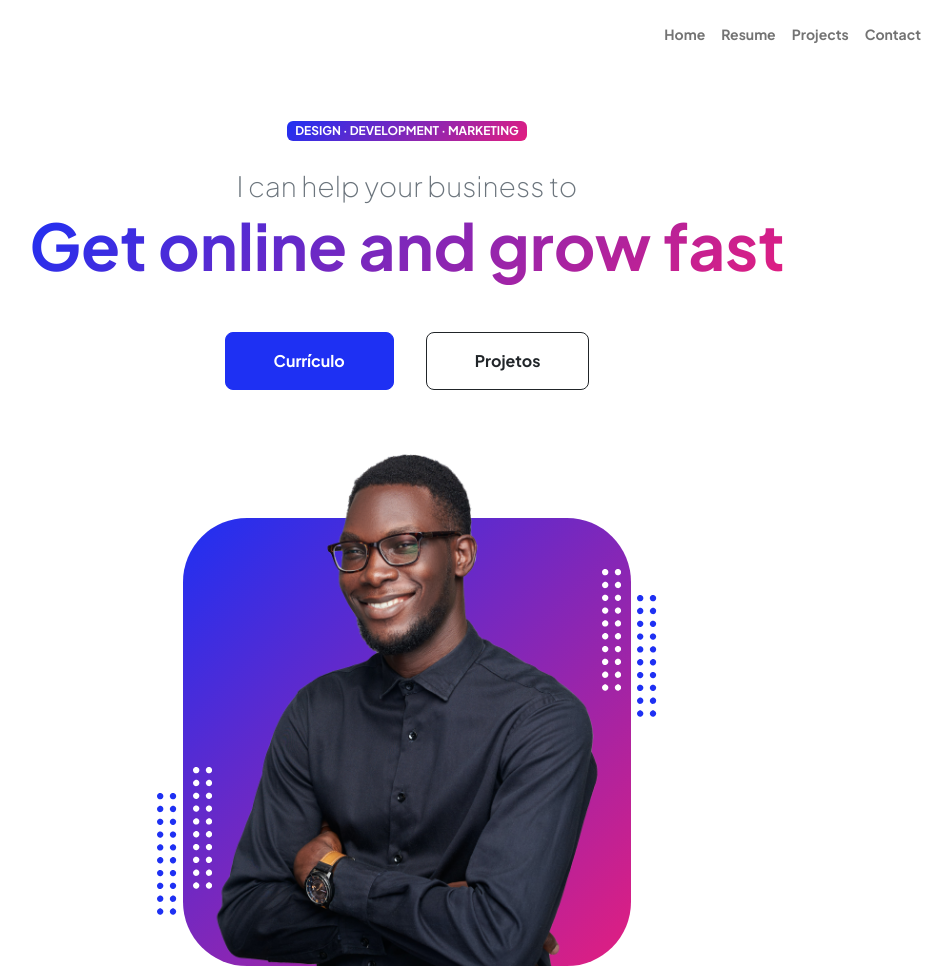
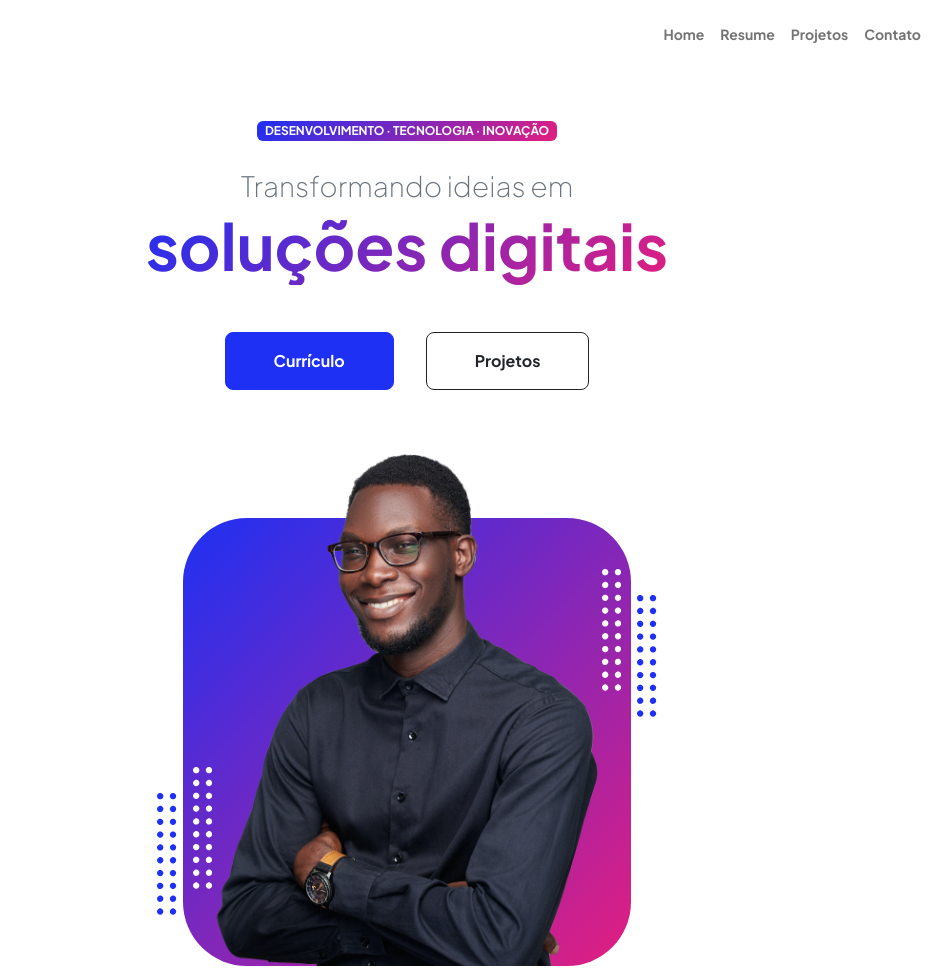
Before and after one commit to LucasPeixotoN/My-portfolio, a plain HTML site: page startbootstrap-personal-gh-pages/index.html in a window 1280 px wide. Shown: the top 969 px of the page, without its empty margins (233-1185 px from the left). Drawn offline with nearby package versions, Linux system fonts and the light colour scheme.

Commit message:
Salvando antes de testes radicais

```diff
--- a/startbootstrap-personal-gh-pages/index.html
+++ b/startbootstrap-personal-gh-pages/index.html
@@ -27,8 +27,8 @@
                         <ul class="navbar-nav ms-auto mb-2 mb-lg-0 small fw-bolder">
                             <li class="nav-item"><a class="nav-link" href="index.html">Home</a></li>
                             <li class="nav-item"><a class="nav-link" href="resume.html">Resume</a></li>
-                            <li class="nav-item"><a class="nav-link" href="projects.html">Projects</a></li>
-                            <li class="nav-item"><a class="nav-link" href="contact.html">Contact</a></li>
+                            <li class="nav-item"><a class="nav-link" href="projects.html">Projetos</a></li>
+                            <li class="nav-item"><a class="nav-link" href="contact.html">Contato</a></li>
                         </ul>
                     </div>
                 </div>
@@ -40,9 +40,9 @@
                         <div class="col-xxl-5">
                             <!-- Header text content-->
                             <div class="text-center text-xxl-start">
-                                <div class="badge bg-gradient-primary-to-secondary text-white mb-4"><div class="text-uppercase">Design &middot; Development &middot; Marketing</div></div>
-                                <div class="fs-3 fw-light text-muted">I can help your business to</div>
-                                <h1 class="display-3 fw-bolder mb-5"><span class="text-gradient d-inline">Get online and grow fast</span></h1>
+                                <div class="badge bg-gradient-primary-to-secondary text-white mb-4"><div class="text-uppercase">Desenvolvimento &middot; Tecnologia &middot; Inovação</div></div>
+                                <div class="fs-3 fw-light text-muted">Transformando ideias em </div>
+                                <h1 class="display-3 fw-bolder mb-5"><span class="text-gradient d-inline">soluções digitais</span></h1>
                                 <div class="d-grid gap-3 d-sm-flex justify-content-sm-center justify-content-xxl-start mb-3">
                                     <a class="btn btn-primary btn-lg px-5 py-3 me-sm-3 fs-6 fw-bolder" href="resume.html">Currículo</a>
                                     <a class="btn btn-outline-dark btn-lg px-5 py-3 fs-6 fw-bolder" href="projects.html">Projetos</a>
```
Also changed, not shown: startbootstrap-personal-gh-pages/projects.html (+1 -1 lines).
